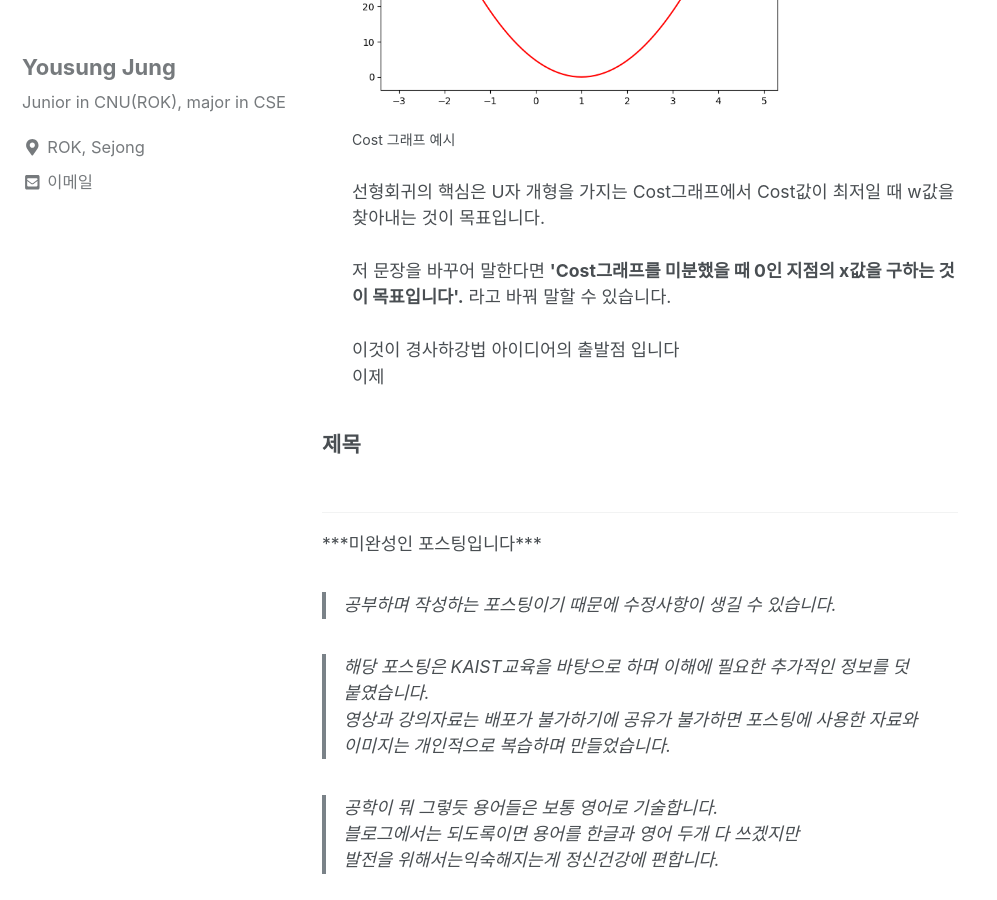
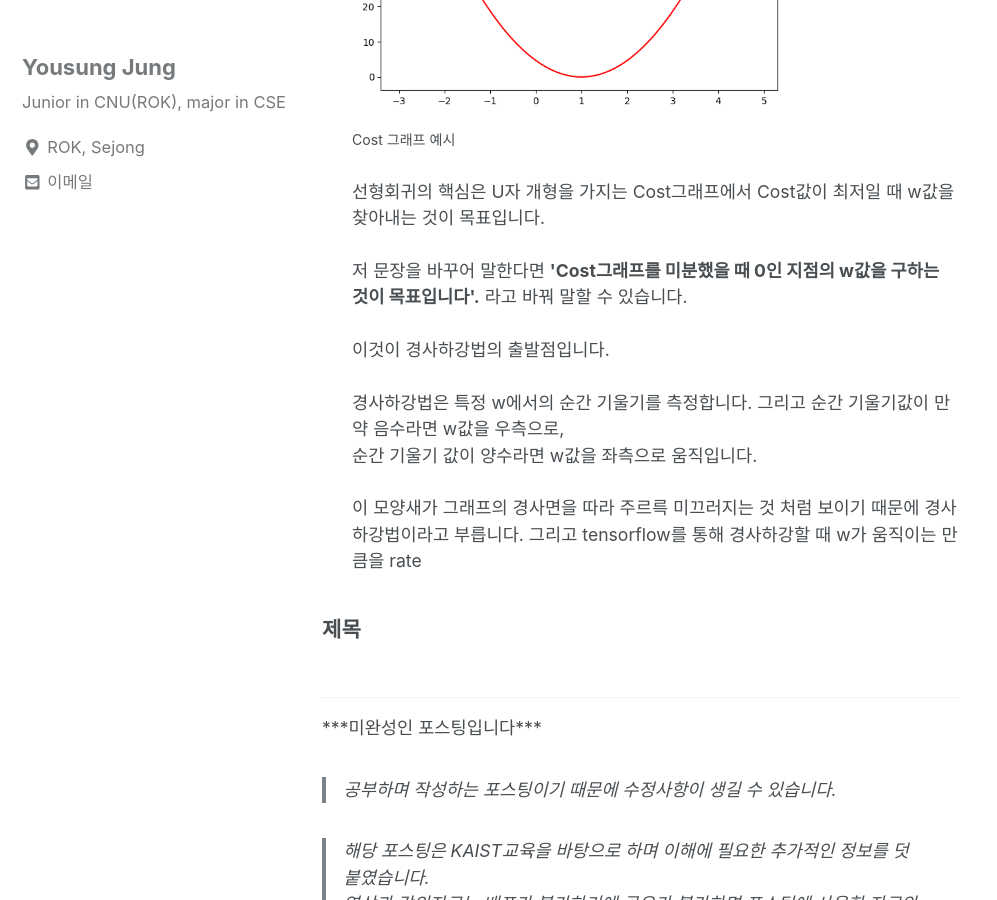
Before and after one commit to can019/can019.github.io, a Jekyll site: the page built from _posts/2020-08-18-MachineLearning-AI-3.md, in a window 1280 px wide and 900 px high, scrolled down 887 px. Shown: the whole window, without its empty margins (0-997 px from the left). Built offline with Jekyll 4.4.1, drawn with Linux system fonts in a browser that asks for light colours; nearby versions of some CDN libraries.

Commit message:
modified

```diff
--- a/_posts/2020-08-18-MachineLearning-AI-3.md
+++ b/_posts/2020-08-18-MachineLearning-AI-3.md
@@ -17,12 +17,17 @@ categories: MachineLearning DataAnalyze
        <img src="/assets/photos/20200820_3.png" width="450"><br/>
         <span style = "font-size : 0.8em">Cost 그래프 예시</span><br/><br/>
          선형회귀의 핵심은 U자 개형을 가지는 Cost그래프에서 Cost값이 최저일 때 w값을 찾아내는 것이 목표입니다.<br/><br/>
-         저 문장을 바꾸어 말한다면 <b>'Cost그래프를 미분했을 때 0인 지점의 x값을 구하는 것이 목표입니다'.</b> 라고 바꿔 말할 수 있습니다.<br/><br/>
-         이것이 경사하강법 아이디어의 출발점 입니다<br/>
+         저 문장을 바꾸어 말한다면 <b>'Cost그래프를 미분했을 때 0인 지점의 w값을 구하는 것이 목표입니다'.</b> 라고 바꿔 말할 수 있습니다.<br/><br/>
+
+         이것이 경사하강법의 출발점입니다.<br/><br/>
+         경사하강법은 특정 w에서의 순간 기울기를 측정합니다. 그리고 순간 기울기값이 만약 음수라면 w값을 우측으로,<br/>
+         순간 기울기 값이 양수라면 w값을 좌측으로 움직입니다.<br/><br/>
+         이 모양새가 그래프의 경사면을 따라 주르륵 미끄러지는 것 처럼 보이기 때문에 경사하강법이라고 부릅니다.
+         그리고 tensorflow를 통해 경사하강할 때 w가 움직이는 만큼을 rate
 
 
 
-       이제
+
 
     </div>
   <div>
```
